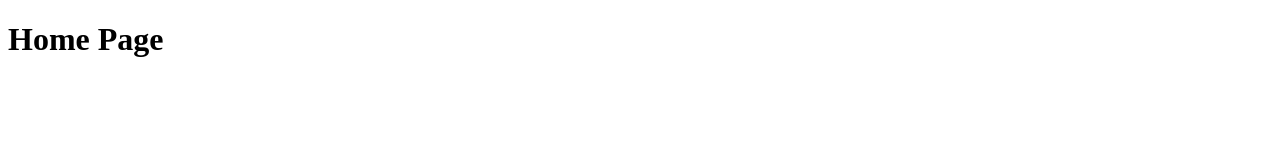
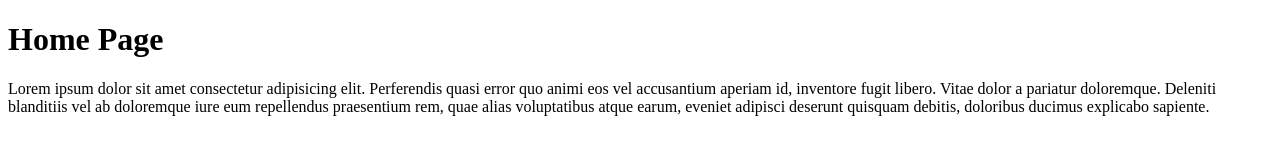
Before and after one commit to Chandradevsingh/demo-repo, a plain HTML site: page index.html in a window 1280 px wide. Drawn offline with Linux system fonts and the light colour scheme.

Commit message:
Added a paragraph

```diff
--- a/index.html
+++ b/index.html
@@ -7,5 +7,6 @@
 </head>
 <body>
     <h1>Home Page</h1>
+    <p>Lorem ipsum dolor sit amet consectetur adipisicing elit. Perferendis quasi error quo animi eos vel accusantium aperiam id, inventore fugit libero. Vitae dolor a pariatur doloremque. Deleniti blanditiis vel ab doloremque iure eum repellendus praesentium rem, quae alias voluptatibus atque earum, eveniet adipisci deserunt quisquam debitis, doloribus ducimus explicabo sapiente.</p>
 </body>
 </html>
```
